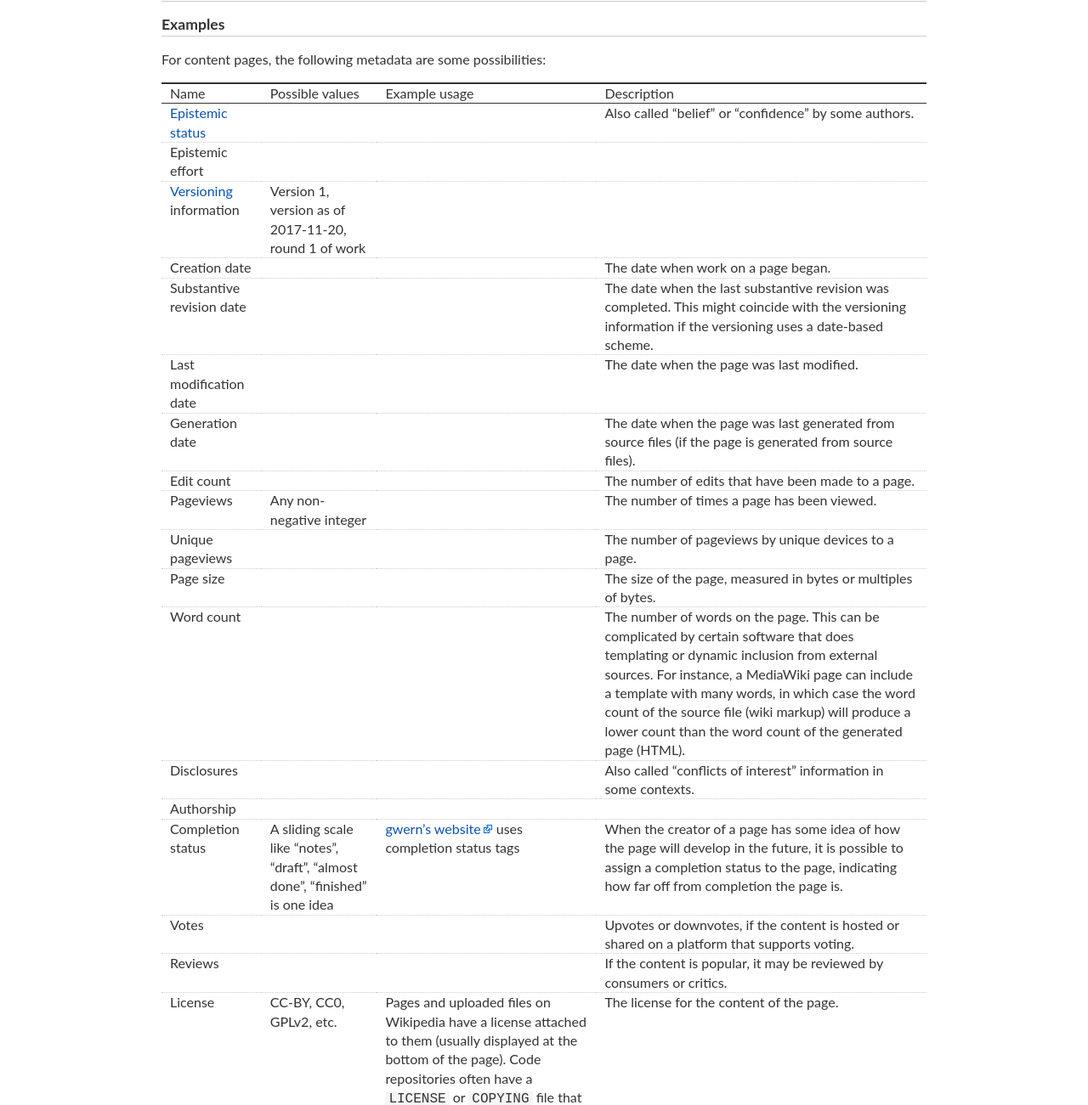
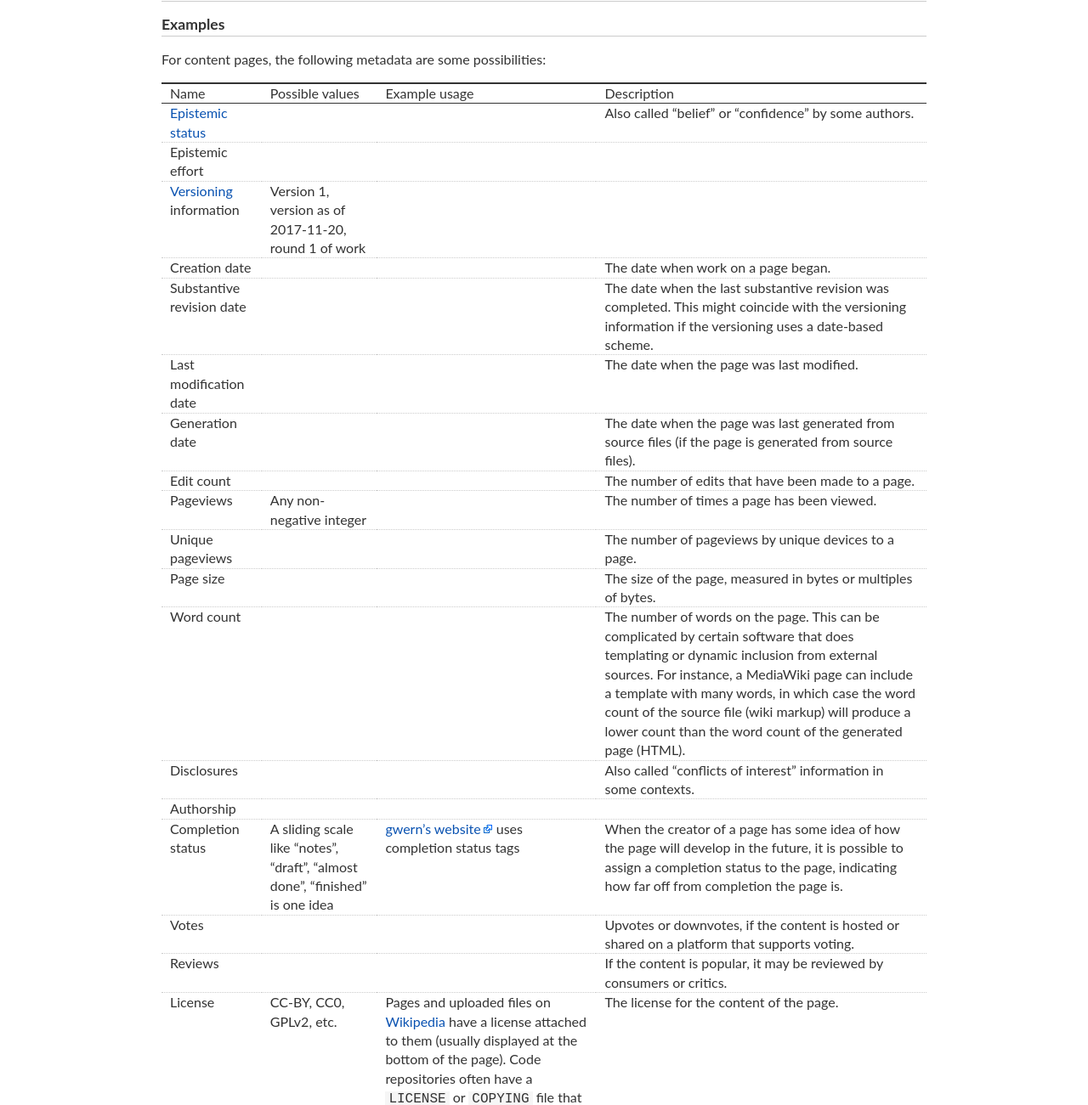
Before and after one commit to riceissa/contentcreation, a Jekyll site: the page built from metadata.md, in a window 1280 px wide. Shown: the part 184-1485 px from the top of the page at 85% size. Built offline with Jekyll 4.4.1, drawn with Linux system fonts in a browser that asks for light colours; part of the change alters nothing that is shown.

Commit message:
wikilink

```diff
--- a/metadata.md
+++ b/metadata.md
@@ -33,7 +33,7 @@ For content pages, the following metadata are some possibilities:
 |Completion status|A sliding scale like "notes", "draft", "almost done", "finished" is one idea|[gwern's website](https://www.gwern.net/About) uses completion status tags|When the creator of a page has some idea of how the page will develop in the future, it is possible to assign a completion status to the page, indicating how far off from completion the page is.|
 |Votes|||Upvotes or downvotes, if the content is hosted or shared on a platform that supports voting.|
 |Reviews|||If the content is popular, it may be reviewed by consumers or critics.|
-|License|CC-BY, CC0, GPLv2, etc.|Pages and uploaded files on Wikipedia have a license attached to them (usually displayed at the bottom of the page). Code repositories often have a `LICENSE` or `COPYING` file that describes the license.|The license for the content of the page.|
+|License|CC-BY, CC0, GPLv2, etc.|Pages and uploaded files on [Wikipedia]({% link wikipedia.md %}) have a license attached to them (usually displayed at the bottom of the page). Code repositories often have a `LICENSE` or `COPYING` file that describes the license.|The license for the content of the page.|
 
 It is possible to come up with many more metadata. Most generally, we can
 conceptualize each page as a list of each timestamped version of the page, plus
```
